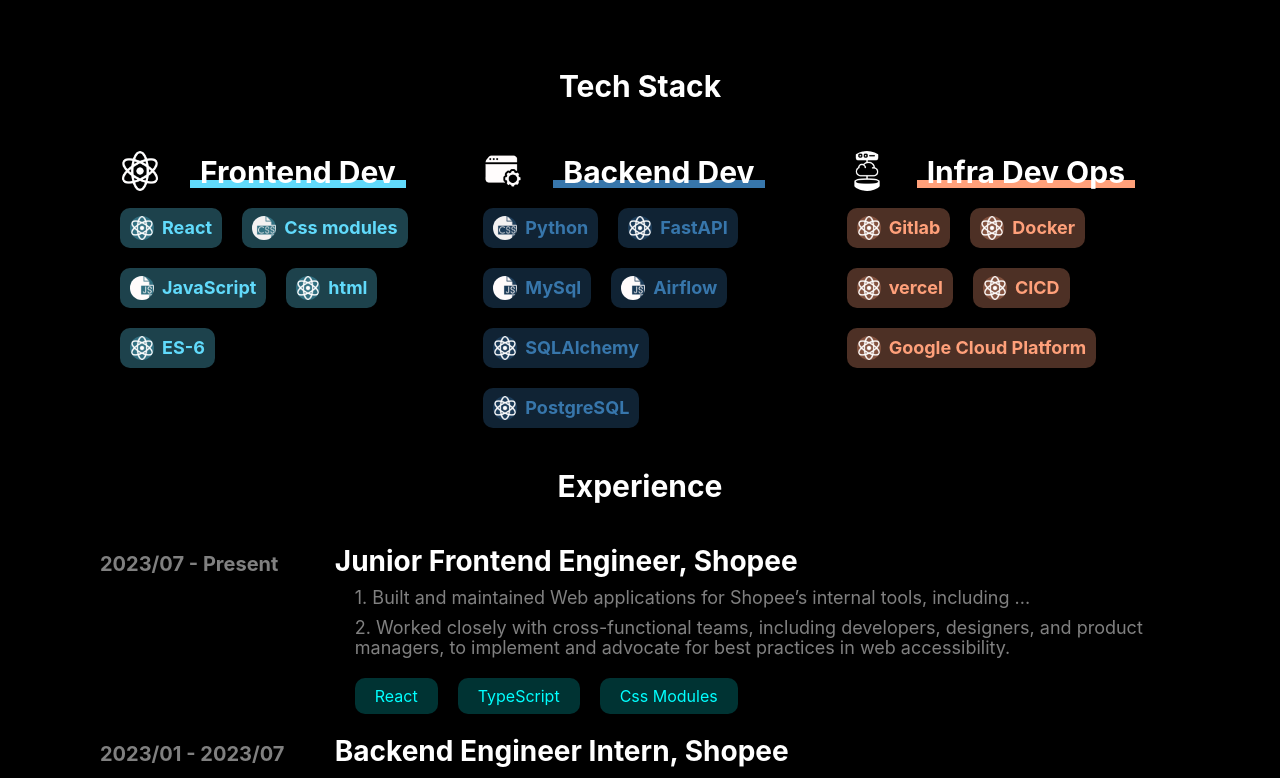
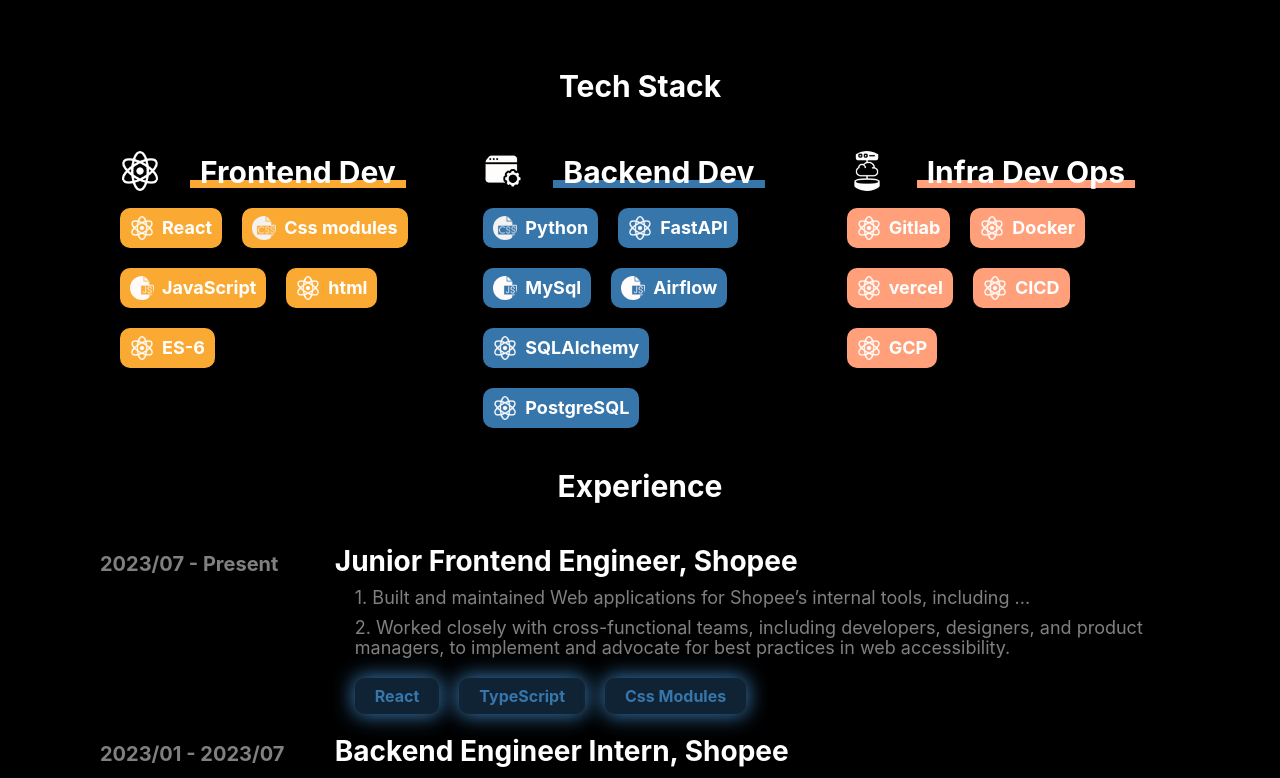
Before and after one commit to pths411027/marcus_dev, a Next.js app: page / in a window 1280 px wide. Shown: the part 487-1265 px from the top of the page. Built offline with nearby package versions, Linux system fonts and the light colour scheme.

Commit message:
feat: biography animation

```diff
--- a/components/profile/index.tsx
+++ b/components/profile/index.tsx
@@ -17,35 +17,25 @@
   const controls = useAnimation();
   const imgControls = useAnimation();
   const marginTop = useTransform(scrollY, [0, 200], [0, 200]);
-  const opacityInOut = useTransform(
-    scrollY,
-    [0, 10, 200, 201], // 定义滚动位置的范围
-    [1, 0, 0, 1] // 定义相应的透明度值
-  );
-  const scale = useTransform(scrollY, [0, 200, 201], [1, 30, 1]);
-  const opacity = useTransform(scrollY, [200, 201], [1, 0]);
-  const opacity_ = useTransform(scrollY, [50, 250], [0, 1]);
   const [animationExecuted, setAnimationExecuted] = useState(false);
   const controls_ = useAnimation();
   const controls__ = useAnimation();
+  const LIMIT = 200;
   useMotionValueEvent(scrollY, "change", (latest) => {
-    // console.log(scrollY.getPrevious() - latest);
-    if (latest > 200)
-      // controls.start({ x: 0, opacity: 1, transition: { duration: 1.5 } });
+    if (latest > LIMIT)
       controls.start({
         x: "0",
         opacity: 1,
         transition: { duration: 0.5 },
-        // transform: "translateX(-50%)",
       });
-    if (latest > 100 && !animationExecuted) {
+    if (latest > LIMIT && !animationExecuted) {
       imgControls.start({
         scale: [1, 30, 1],
         transition: { times: [0, 0.99, 1] },
       });
       setAnimationExecuted(true);
     }
-    if (latest > 350) {
+    if (latest > LIMIT) {
       controls_
         .start({ y: "0", opacity: 1, transition: { duration: 0.5 } })
         .then(() => {
@@ -58,7 +48,7 @@
     }
   });
   const [selected, setSelected] = useState(-1);
-  const scale_ = scrollY.get() > 0 ? scale : 1;
+
   return (
     <div className={styles.container}>
       <motion.img
@@ -101,6 +91,7 @@
           flexWrap: "wrap",
           y: "-100%",
           opacity: 0,
+          alignItems: "stretch",
         }}
         animate={controls__}
       >
@@ -120,12 +111,10 @@
               key={tech.field}
               className={styles.column_container}
               style={{
-                // width: index === selected ? "110px" : "auto",
                 flex: "1",
                 marginInline: index === selected ? "12px" : "0px",
                 minWidth: "350px",
                 borderRadius: "12px",
-                // border: `1px solid #ffffff`,
                 boxShadow:
                   index === selected ? `0 0 25px 2px ${tech.color}` : "",
                 padding: "20px",
@@ -161,11 +150,9 @@
                 {tech.languages.map((lang) => (
                   <div
                     key={lang.lang}
-                    // className={styles.row_container}
                     className={`${styles.row_container} ${styles.lang_box}`}
                     style={{
-                      backgroundColor: tech.background,
-                      // boxShadow: `0 0 20px 2px ${tech.color}`,
+                      backgroundColor: tech.color,
                     }}
                   >
                     <img
@@ -180,7 +167,7 @@
                     <div
                       className={styles.tech_item}
                       style={{
-                        color: tech.color,
+                        color: "#ffffff",
                       }}
                     >
                       {lang.lang}
--- a/components/profile/profile.module.css
+++ b/components/profile/profile.module.css
@@ -185,11 +185,14 @@
 }
 .job_skill {
   padding: 8px 20px;
-  background-color: rgba(0, 255, 255, 0.2);
+  /* background-color: rgba(0, 255, 255, 0.2); */
+  background-color: rgba(55, 118, 171, 0.3);
   text-align: center;
   border-radius: 10px;
   font-size: 16px;
-  color: rgb(0, 255, 255);
+  color: rgb(55, 118, 171);
+  font-weight: bold;
+  box-shadow: 0 0 20px 2px rgb(55, 118, 171);
   @media screen and (max-width: 768px) {
     font-size: 12px;
     padding: 4px 10px;
--- a/config/text.ts
+++ b/config/text.ts
@@ -46,8 +46,9 @@
       // "html",
       // "styled-components",
     ],
-    color: "rgb(97, 218, 251)",
-    background: "rgba(97, 218, 251, 0.3)",
+    // color: "rgb(246, 64, 54)",
+    color: "rgb(250, 170, 51)",
+    background: "rgba(250, 170, 51, 0.3)",
   },
   {
     img: "web.png",
@@ -73,7 +74,7 @@
       { lang: "Docker", img: "atom.png" },
       { lang: "vercel", img: "atom.png" },
       { lang: "CICD", img: "atom.png" },
-      { lang: "Google Cloud Platform", img: "atom.png" },
+      { lang: "GCP", img: "atom.png" },
     ],
     color: "rgb(255, 160, 122)",
     background: "rgba(255, 160, 122, 0.3)",
```
